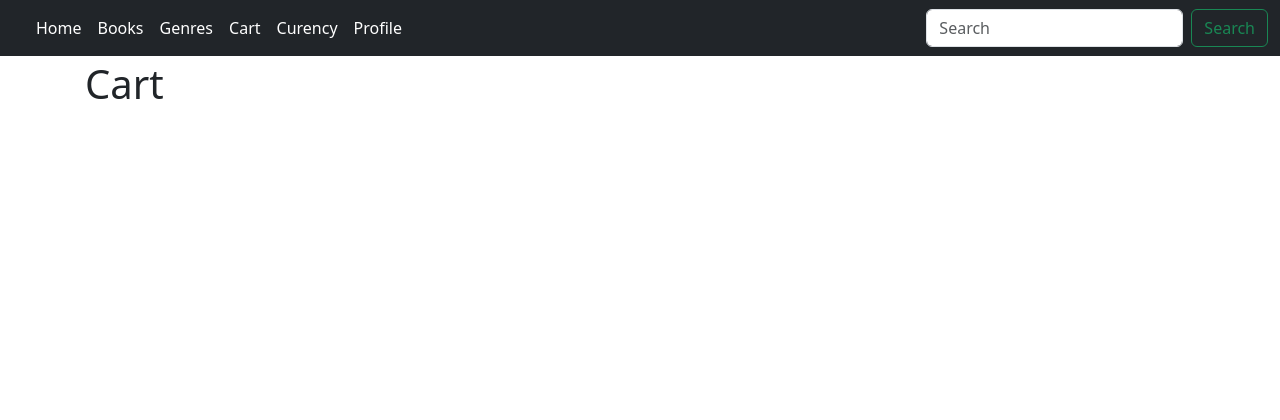
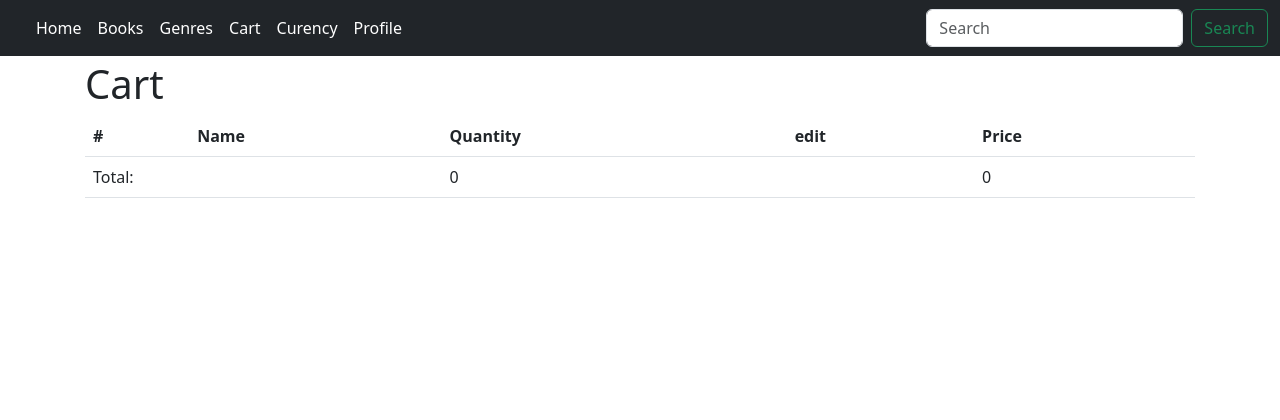
Before and after one commit to ketsman89/Py_Proj, a Django app: page /orders/cart/ in a window 1280 px wide. Shown: the top 420 px of the page. Run offline with Django 4.2, Linux system fonts and the light colour scheme; data comes from the database, SQL or seed files in the repository; data that the repository does not hold is empty; some libraries are stand-ins or nearby versions.

Commit message:
order complete

```diff
--- a/src/orders/models.py
+++ b/src/orders/models.py
@@ -1,6 +1,6 @@
 from django.db import models
 from django.contrib.auth import get_user_model
-from spravochniki.models import Book
+from spravochniki.models import Book, Status
 
 # Create your models here.
 
@@ -15,6 +15,20 @@ class Cart(models.Model):
         null=True,
         blank=True,
     )
+
+    @property
+    def total_price(self):
+        total_price = 0
+        for good_in_cart in self.goods.all():
+            total_price += good_in_cart.price
+        return total_price
+
+    @property
+    def total_quantity(self):
+        total_quantity = 0
+        for good_in_cart in self.goods.all():
+            total_quantity += good_in_cart.quantity
+        return total_quantity
 
 class GoodInCart(models.Model):
     cart = models.ForeignKey(
@@ -52,12 +66,14 @@ class GoodInCart(models.Model):
 
 
 class Order(models.Model):
-    delivery_addres = models.TextField(
+    delivery_address = models.TextField(
         verbose_name="Delivery address",
     )
-    # status = models.ForeignKey(
-    # verbose_name = "Order status"
-    # on_delete = models.PROTECT) надо сделать выбор из нескольких вариантов
+    status = models.ForeignKey(
+        Status,
+        verbose_name = "Order status",
+        on_delete = models.PROTECT
+    )
     cart = models.OneToOneField(
         Cart,
         verbose_name="Cart",
--- a/src/orders/templates/orders/cart.html
+++ b/src/orders/templates/orders/cart.html
@@ -1,7 +1,55 @@
 {% extends 'base.html' %}
-{% block TITLE %}Book Detail{% endblock TITLE %}
+{% block TITLE %}Cart{% endblock TITLE %}
 {% block BODY %}
 
 <h1>Cart</h1>
 
+<table class="table">
+    <thead>
+      <tr>
+        <th scope="col">#</th>
+        <th scope="col">Name</th>
+        <th scope="col">Quantity</th>
+        <th scope="col">edit</th>
+        <th scope="col">Price</th>
+      </tr>
+    </thead>
+    <tbody>
+        {% for good_in_cart in object.goods.all %}
+      <tr>
+        <th scope="row">{{ forloop.counter }}</th>
+        <td>{{ good_in_cart.good.name }}</td>
+        <td>{{ good_in_cart.quantity }}</td>
+        <td>
+            <button type="button" onclick="deleteGood({{ good_in_cart.good.pk }})" class="btn btn-outline-danger btn-sm">-</button>
+            <button type="button" onclick="addGood({{ good_in_cart.good.pk }})" class="btn btn-outline-primary btn-sm">+</button>
+        </td>
+        <td>{{ good_in_cart.price }}</td>
+      </tr>
+      {% endfor %}
+      <tr>
+        <td colspan="2">Total:</td>
+        <td colspan="2">{{ object.total_quantity }}</td>
+        <td colspan="1">{{ object.total_price }}</td>
+      </tr>
+    </tbody>
+  </table>
+  {% if object.goods.all %}
+  <a href="{% url 'orders:create-order' %}" class="btn btn-outline-primary">Create order</a>
+  {% endif %}
+  <script>
+    function addGood(pk) {
+        console.log("add" + pk)
+        redirect("add", pk)
+    }
+    function deleteGood(pk) {
+        console.log("delete" + pk)
+        redirect("delete", pk)
+    }
+    function redirect(action, pk) {
+        window.location.href = "{% url "orders:cart-items-edit" %}" + `?action=${action}&good=${pk}`;
+
+    }
+  </script>
+
 {% endblock BODY %}
--- a/src/orders/urls.py
+++ b/src/orders/urls.py
@@ -5,5 +5,8 @@ app_name = "orders"
 
 urlpatterns = [
     path('cart/', views.CartDetailView.as_view(), name="view-cart"),
+    path('cart-items-edit/', views.CartAddDeleteItemView.as_view(), name="cart-items-edit"),
+    path('create-order/', views.CreateOrder.as_view(), name="create-order"),
+    path('complete-order/', views.OrderSuccess.as_view(), name="complete-order"),
 
 ]
--- a/src/orders/views.py
+++ b/src/orders/views.py
@@ -1,10 +1,15 @@
-from typing import Any, Optional
+from typing import Any, Dict, Optional
 from django.db import models
+from django.http import HttpResponse
+from django.urls import reverse_lazy
 from django.shortcuts import render
+from django.shortcuts import get_object_or_404
+from django.conf import settings
+from django.views.generic import DetailView, TemplateView, FormView
 
-from django.views.generic import DetailView
+from . import models, forms
+from spravochniki.models import Book, Status
 
-from . import models
 
 # Create your views here.
 
@@ -13,18 +18,109 @@ class CartDetailView(DetailView):
     model = models.Cart
 
     def get_object(self, *args, **kwargs):
-        print(self.request.GET.get("good_id"))
-        print(self.request.GET.get("quantity"))
-        pk = self.request.session.get("cart_id")
+
+        cart_pk = self.request.session.get("cart_id")
         customer = self.request.user
         if customer.is_anonymous:
             customer = None
         cart, created = models.Cart.objects.get_or_create(
-            pk=pk,
+            pk=cart_pk,
             defaults={
                 "customer": customer
             }
         )
-        if created:
-            self.request.session['cart_id'] = cart.pk
+        good_id = self.request.GET.get("good_id")
+        quantity=self.request.GET.get("quantity")
+
+        if good_id and quantity:
+            quantity = int(quantity)
+            good = Book.objects.get(pk=int(good_id))
+            price = good.price
+            good_in_cart, good_in_cart_created = models.GoodInCart.objects.get_or_create(
+                cart=cart,
+                good=good,
+                defaults={
+                    "quantity":quantity,
+                    "price":price * quantity,
+                }
+            )
+            if not good_in_cart_created:
+                good_in_cart.quantity = good_in_cart.quantity + quantity
+                good_in_cart.price = good_in_cart.price + price * quantity
+                good_in_cart.save()
+            if created:
+                self.request.session['cart_id'] = cart.pk
+        print(cart)
         return cart
+
+class CartAddDeleteItemView(DetailView):
+    template_name = "orders/cart.html"
+    model = models.Cart
+
+    def get_object(self, *args, **kwargs):
+        cart_pk = self.request.session.get("cart_id")
+        customer = self.request.user
+        if customer.is_anonymous:
+            customer = None
+        cart, created = models.Cart.objects.get_or_create(
+            pk=cart_pk,
+            defaults={
+                "customer": customer
+            }
+        )
+        good_id = self.request.GET.get("good")
+        action=self.request.GET.get("action")
+
+        if good_id and action and action in ['add', 'delete']:
+
+            good = Book.objects.get(pk=int(good_id))
+            price = good.price
+            good_in_cart = get_object_or_404(
+                models.GoodInCart,
+                cart__pk=cart.pk,
+                good__pk=good.pk,
+            )
+            if action == "add":
+                addition = 1
+            else:
+                if good_in_cart.quantity == 1:
+                    good_in_cart.delete()
+                    return cart
+                addition = -1
+            good_in_cart.quantity = good_in_cart.quantity + addition
+            good_in_cart.price = good_in_cart.quantity * price
+            good_in_cart.save()
+        return cart
+
+class CreateOrder(FormView):
+    form_class = forms.CreateOrderForm
+    template_name = "orders/create_order.html"
+    success_url = reverse_lazy("orders:complete-order")
+
+    def form_valid(self, form):
+        delivery_address = form.cleaned_data.get("delivery_address")
+        status = Status.objects.get(pk=settings.ORDER_STATUS_NEW)
+        cart_pk = self.request.session.get("cart_id")
+        cart = get_object_or_404(
+            models.Cart,
+            pk=cart_pk
+        )
+        obj = models.Order.objects.create(
+            delivery_address=delivery_address,
+            status=status,
+            cart=cart
+        )
+        del self.request.session["cart_id"]
+        return super().form_valid(form)
+
+    def get_context_data(self, **kwargs):
+        context = super().get_context_data(**kwargs)
+        cart_id = self.request.session.get("cart_id")
+        context["object"] = get_object_or_404(
+            models.Cart,
+            pk=int(cart_id)
+        )
+        return context
+
+class OrderSuccess(TemplateView):
+    template_name = "orders/order-complete.html"
--- a/src/proj/settings.py
+++ b/src/proj/settings.py
@@ -12,6 +12,7 @@ https://docs.djangoproject.com/en/4.2/ref/settings/
 
 from pathlib import Path
 from . import local_settings
+from . local_settings import *
 
 # Build paths inside the project like this: BASE_DIR / 'subdir'.
 BASE_DIR = Path(__file__).resolve().parent.parent
--- a/src/spravochniki/admin.py
+++ b/src/spravochniki/admin.py
@@ -8,3 +8,4 @@ admin.site.register(models.Serie)
 admin.site.register(models.Genre)
 admin.site.register(models.Publisher)
 admin.site.register(models.Book)
+admin.site.register(models.Status)
```
Also changed, not shown: src/orders/forms.py (added, +8 -0 lines), src/orders/templates/orders/create_order.html (added, +42 -0 lines), src/orders/templates/orders/order-complete.html (added, +12 -0 lines), src/spravochniki/models.py (+8 -0 lines), src/db.sqlite3, src/orders/migrations/0004_rename_delivery_addres_order_delivery_address_and_more.py (added), src/spravochniki/migrations/0017_status.py (added).
